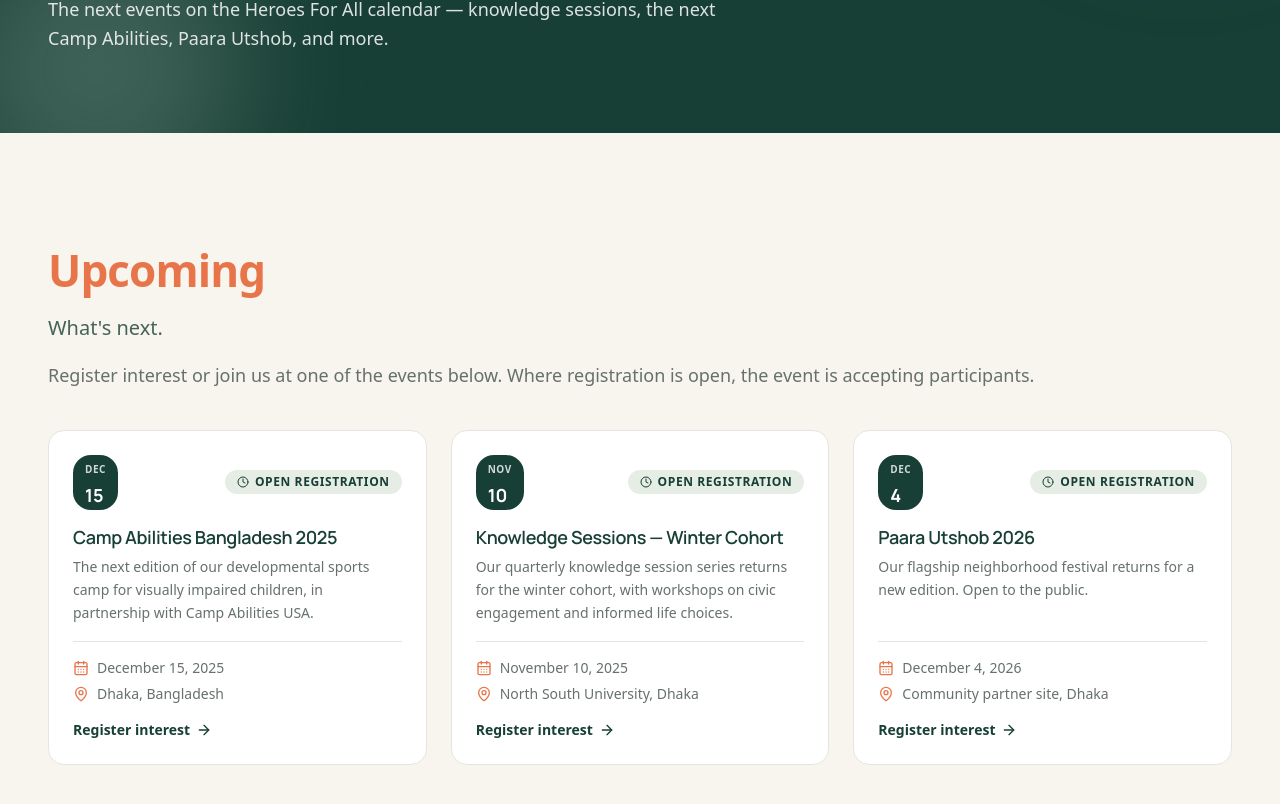
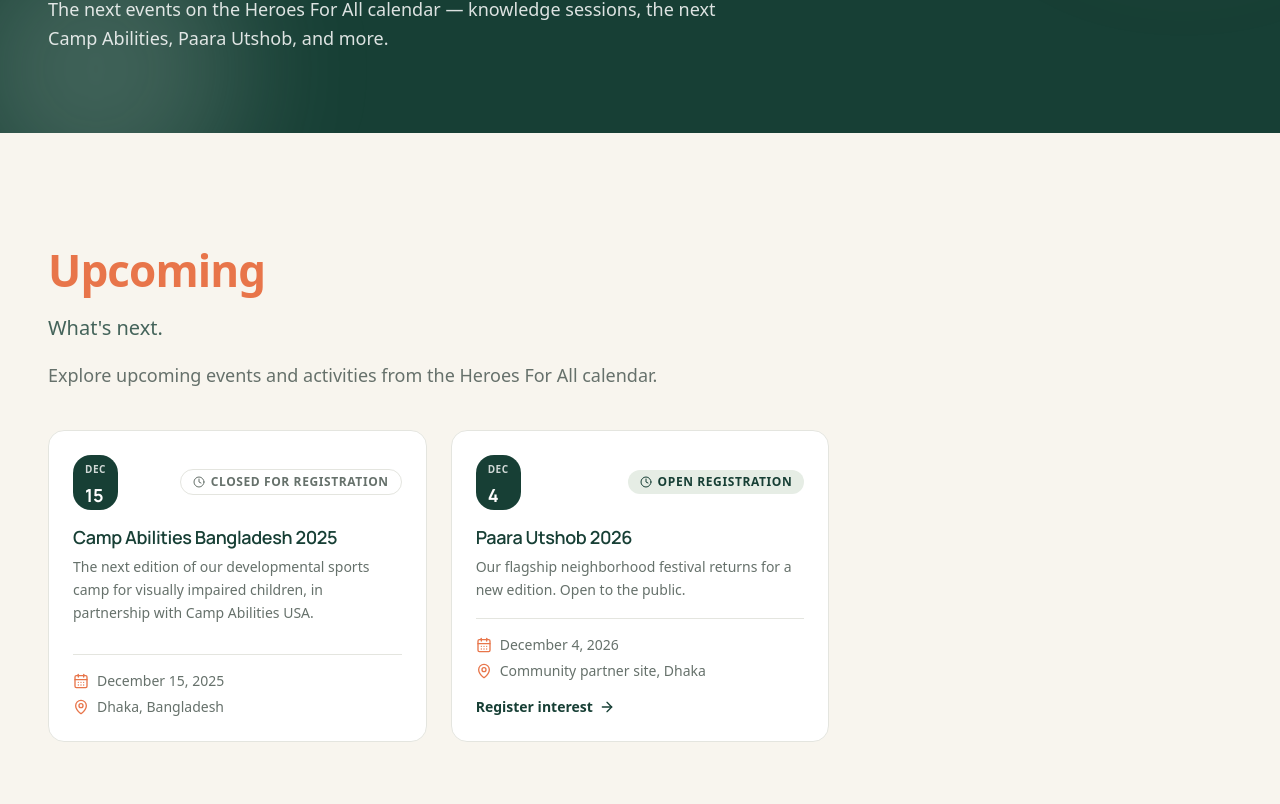
Before and after one commit to SabbirHossainEvan/heroes_for_all, a Next.js app in the folder heroes-for-all/: page /events in a window 1280 px wide. Shown: the part 378-1182 px from the top of the page. Built offline with nearby package versions, Linux system fonts and the light colour scheme.

Commit message:
fix: update EventsPage description and conditionally render registration link

```diff
--- a/heroes-for-all/src/app/events/page.tsx
+++ b/heroes-for-all/src/app/events/page.tsx
@@ -43,7 +43,7 @@ export default function EventsPage() {
             <SectionHeading
               eyebrow="Upcoming"
               title="What's next."
-              description="Register interest or join us at one of the events below. Where registration is open, the event is accepting participants."
+              description="Explore upcoming events and activities from the Heroes For All calendar."
             />
           </Reveal>
           <StaggerGroup
@@ -89,6 +89,7 @@ export default function EventsPage() {
                     {e.location}
                   </span>
                 </div>
+                {e.title !== "Camp Abilities Bangladesh 2025" && (
                   <Link
                     href="/contact"
                     className="inline-flex items-center gap-1.5 text-sm font-semibold text-primary hover:text-accent transition-colors"
@@ -96,6 +97,7 @@ export default function EventsPage() {
                     Register interest
                     <ArrowRight className="h-4 w-4" aria-hidden />
                   </Link>
+                )}
               </StaggerItem>
             ))}
           </StaggerGroup>
--- a/heroes-for-all/src/data/content.ts
+++ b/heroes-for-all/src/data/content.ts
@@ -737,15 +737,7 @@ export const upcomingEvents = [
     location: "Dhaka, Bangladesh",
     description:
       "The next edition of our developmental sports camp for visually impaired children, in partnership with Camp Abilities USA.",
-    status: "open",
-  },
-  {
-    title: "Knowledge Sessions — Winter Cohort",
-    date: "2025-11-10",
-    location: "North South University, Dhaka",
-    description:
-      "Our quarterly knowledge session series returns for the winter cohort, with workshops on civic engagement and informed life choices.",
-    status: "open",
+    status: "Closed for registration",
   },
   {
     title: "Paara Utshob 2026",
```
Lines whose indentation alone changed are shown as unchanged.
